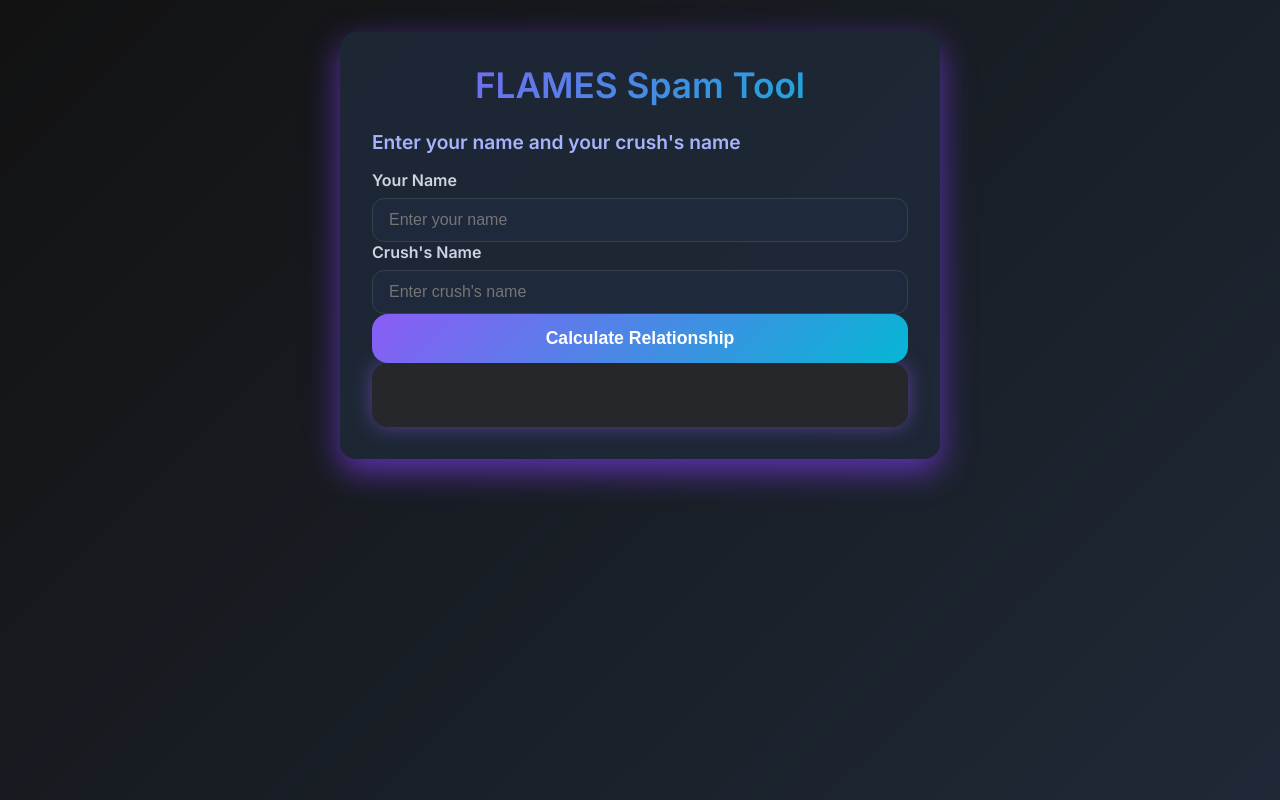
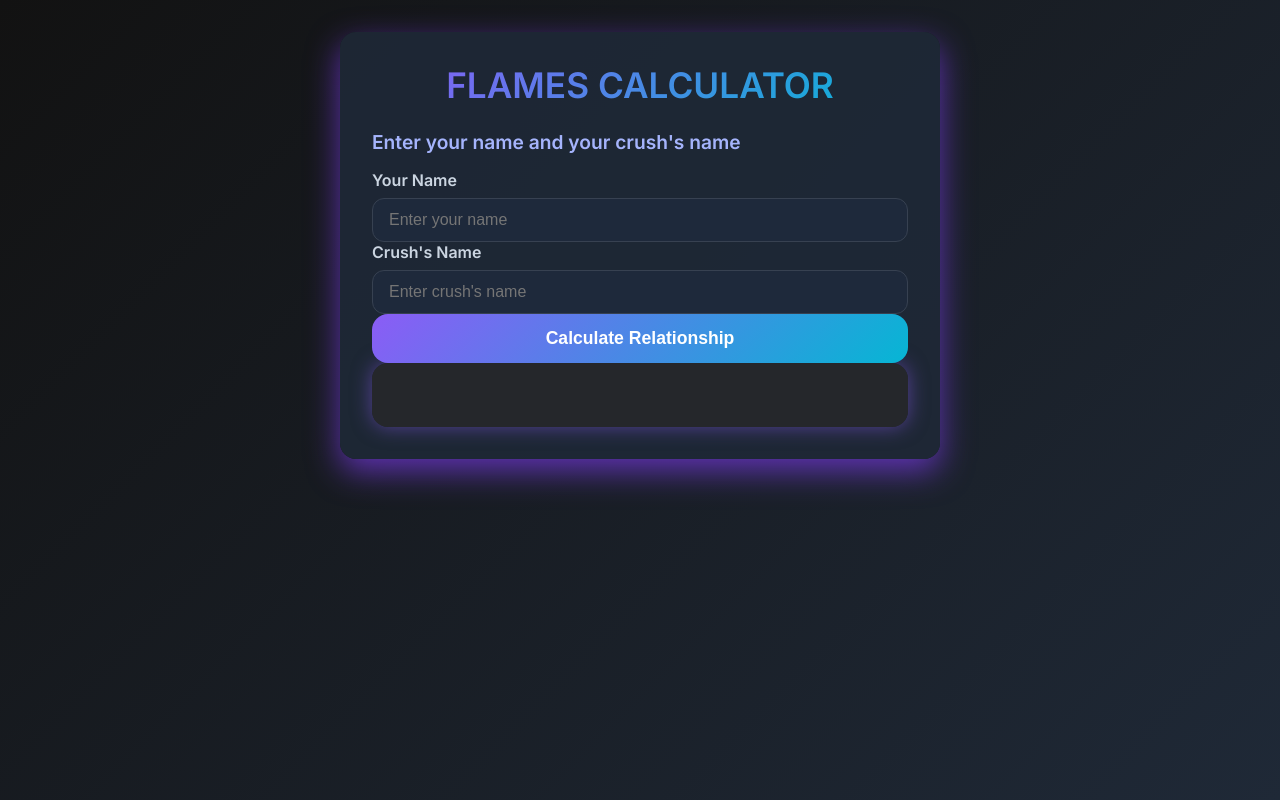
Before and after one commit to Agathiyan-Tamilselvan/TOOL, a website: page frontend/index.html in a window 1280 px wide. Drawn offline with Linux system fonts and the light colour scheme.

Commit message:
Updated title and heading to FLAMES Calculator

```diff
--- a/frontend/index.html
+++ b/frontend/index.html
@@ -3,7 +3,7 @@
 <head>
 <meta charset="UTF-8" />
 <meta name="viewport" content="width=device-width, initial-scale=1" />
-<title>FLAMES Spam Tool - Relationship Calculator</title>
+<title>FLAMES  Tool - Relationship Calculator</title>
 <style>
   @import url('https://fonts.googleapis.com/css2?family=Inter:wght@400;600&display=swap');
   * {
@@ -110,7 +110,7 @@
 </head>
 <body>
 <main>
-  <h1>FLAMES Spam Tool</h1>
+  <h1>FLAMES CALCULATOR</h1>
   <section id="relationshipSection" aria-label="Relationship Input Section">
     <h2>Enter your name and your crush's name</h2>
     <form id="relationshipForm" autocomplete="off" aria-live="polite">
@@ -127,7 +127,6 @@
     <div id="result" class="result-container" aria-live="polite" aria-atomic="true"></div>
   </section>
 </main>
-
 <script>
 (function() {
   const relationshipForm = document.getElementById('relationshipForm');
```
